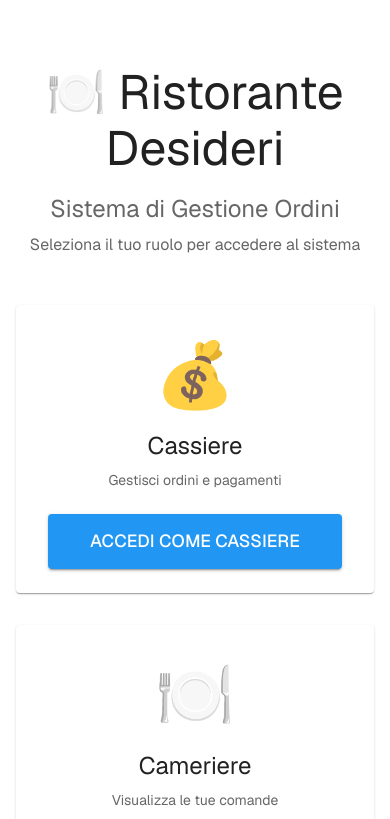
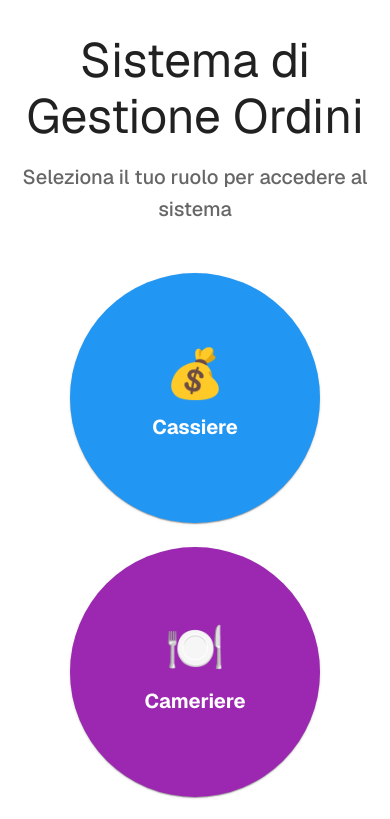
Before and after one commit to lorenigniCloud/Desideri, a Next.js app in the folder src/: page / in a window 390 px wide. Shown: the top 819 px of the page. Built offline with nearby package versions, Linux system fonts and the light colour scheme.

Commit message:
Refactor Navbar and RoleSelector components for improved layout and styling. Update Navbar title and role display, enhance RoleSelector with responsive design and visual improvements, including card styling and text adjustments for better user experience.

```diff
--- a/src/components/Navbar.tsx
+++ b/src/components/Navbar.tsx
@@ -25,11 +25,18 @@ export const Navbar: React.FC = () => {
   return (
     <AppBar position="static" sx={{ backgroundColor: roleConfig.color }}>
       <Toolbar>
-        <Typography variant="h6" component="div" sx={{ flexGrow: 1 }}>
-          🍽️ Ristorante Desideri
-        </Typography>
+        <Box
+          display="flex"
+          justifyContent="space-between"
+          alignItems="center"
+          width="100%"
+        >
+          {/* Sinistra: Titolo */}
+          <Typography variant="h6" component="div">
+            Desideri
+          </Typography>
 
-        <Box display="flex" alignItems="center" gap={2}>
+          {/* Centro: Ruolo */}
           <Chip
             icon={<span>{roleConfig.icon}</span>}
             label={roleConfig.displayName}
@@ -41,6 +48,7 @@ export const Navbar: React.FC = () => {
             }}
           />
 
+          {/* Destra: Logout */}
           <Button
             color="inherit"
             onClick={handleLogout}
--- a/src/components/RoleSelector.tsx
+++ b/src/components/RoleSelector.tsx
@@ -1,14 +1,7 @@
 "use client";
 
 import { ROLE_CONFIGS, UserRole } from "@/types/auth";
-import {
-  Box,
-  Button,
-  Card,
-  CardContent,
-  Container,
-  Typography,
-} from "@mui/material";
+import { Box, Card, CardContent, Container, Typography } from "@mui/material";
 import React, { useState } from "react";
 import { LoginModal } from "./LoginModal";
 
@@ -27,86 +20,78 @@ export const RoleSelector: React.FC = () => {
   };
 
   return (
-    <Container maxWidth="lg" sx={{ py: 8 }}>
+    <Container maxWidth="lg" sx={{ py: 4 }}>
       <Box textAlign="center" mb={6}>
-        <Typography variant="h3" component="h1" gutterBottom>
-          🍽️ Ristorante Desideri
-        </Typography>
-        <Typography variant="h5" color="text.secondary" gutterBottom>
+        <Typography variant="h3" color="text.primary" gutterBottom>
           Sistema di Gestione Ordini
         </Typography>
-        <Typography variant="body1" color="text.secondary">
+        <Typography variant="h6" color="text.secondary">
           Seleziona il tuo ruolo per accedere al sistema
         </Typography>
       </Box>
 
       <Box
         sx={{
-          display: "grid",
-          gridTemplateColumns: {
-            xs: "1fr",
-            sm: "repeat(2, 1fr)",
-            md: "repeat(3, 1fr)",
-          },
-          gap: 4,
-          justifyItems: "center",
+          display: "flex",
+          flexDirection: "column",
+          gap: 3,
+          alignItems: "center",
+          maxWidth: 400,
+          mx: "auto",
         }}
       >
         {Object.values(ROLE_CONFIGS).map((config) => (
-          <Box key={config.role} sx={{ width: "100%", maxWidth: 400 }}>
+          <Box key={config.role} sx={{ width: "100%", maxWidth: 250 }}>
             <Card
               sx={{
                 height: "100%",
                 display: "flex",
                 flexDirection: "column",
+                borderRadius: "50%",
+                aspectRatio: "1",
                 transition: "transform 0.2s, box-shadow 0.2s",
+                backgroundColor: config.color,
                 "&:hover": {
                   transform: "translateY(-4px)",
                   boxShadow: 4,
                 },
+                cursor: "pointer",
               }}
+              onClick={() => handleRoleSelect(config.role)}
             >
-              <CardContent sx={{ flexGrow: 1, textAlign: "center", p: 4 }}>
+              <CardContent
+                sx={{
+                  flexGrow: 1,
+                  textAlign: "center",
+                  p: 2,
+                  display: "flex",
+                  flexDirection: "column",
+                  justifyContent: "center",
+                  alignItems: "center",
+                  height: "100%",
+                }}
+              >
                 <Typography
                   variant="h2"
                   component="div"
-                  sx={{ fontSize: "4rem", mb: 2 }}
+                  sx={{
+                    fontSize: "3rem",
+                    mb: 1,
+                    color: "white",
+                  }}
                 >
                   {config.icon}
                 </Typography>
-
-                <Typography variant="h5" component="h2" gutterBottom>
+                <Typography
+                  variant="h6"
+                  component="h2"
+                  sx={{
+                    color: "white",
+                    fontWeight: "bold",
+                  }}
+                >
                   {config.displayName}
                 </Typography>
-
-                <Typography
-                  variant="body2"
-                  color="text.secondary"
-                  sx={{ mb: 3 }}
-                >
-                  {config.role === "cassiere" && "Gestisci ordini e pagamenti"}
-                  {config.role === "bracerista" && "Prepara carni e grigliate"}
-                  {config.role === "cuoca" && "Coordina la cucina"}
-                  {config.role === "cameriere" && "Visualizza le tue comande"}
-                </Typography>
-
-                <Button
-                  variant="contained"
-                  size="large"
-                  fullWidth
-                  onClick={() => handleRoleSelect(config.role)}
-                  sx={{
-                    backgroundColor: config.color,
-                    py: 1.5,
-                    fontSize: "1.1rem",
-                    "&:hover": {
-                      backgroundColor: config.color,
-                      opacity: 0.8,
-                    },
-                  }}
-                >
-                  Accedi come {config.displayName}
-                </Button>
               </CardContent>
             </Card>
           </Box>
```
